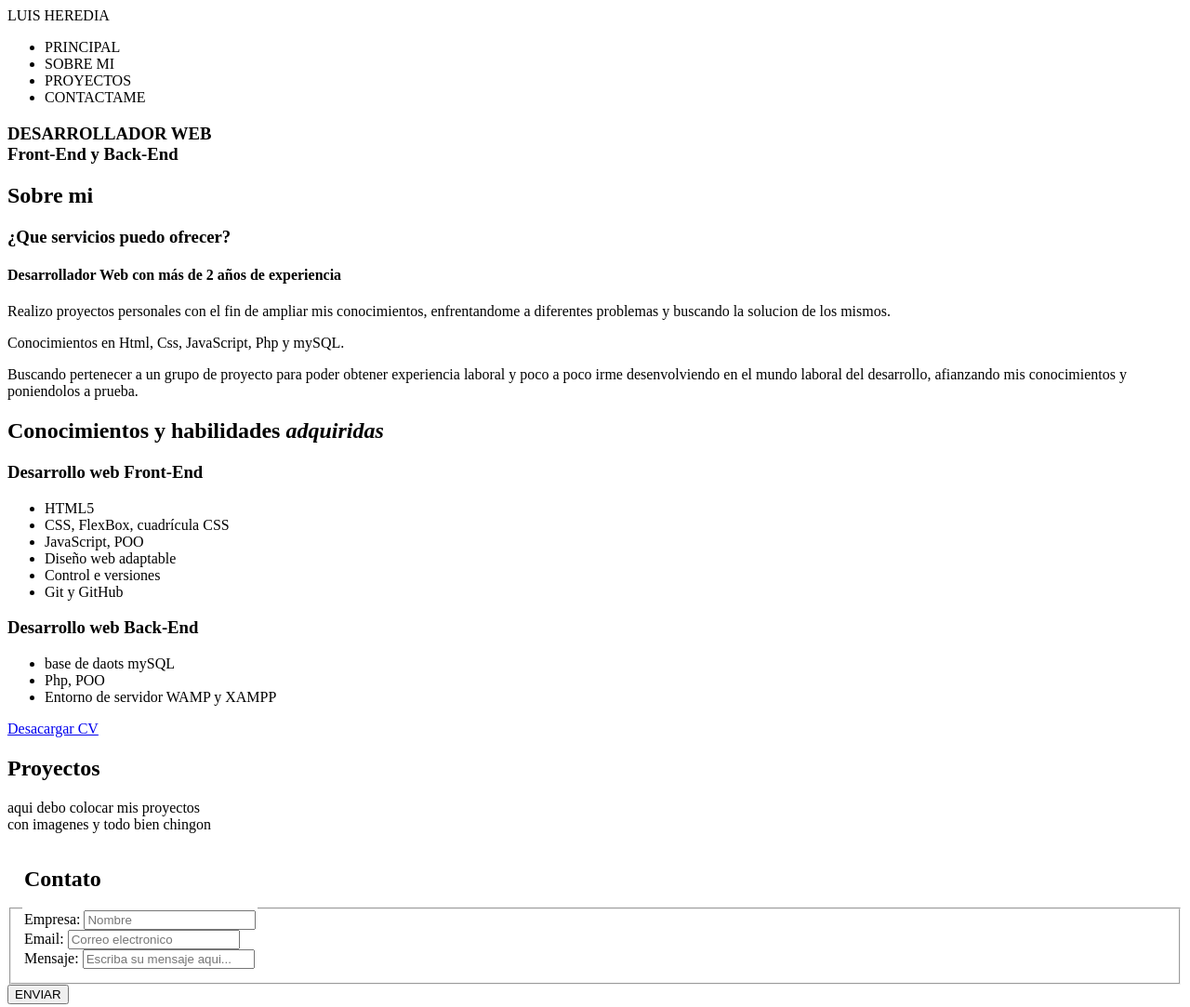
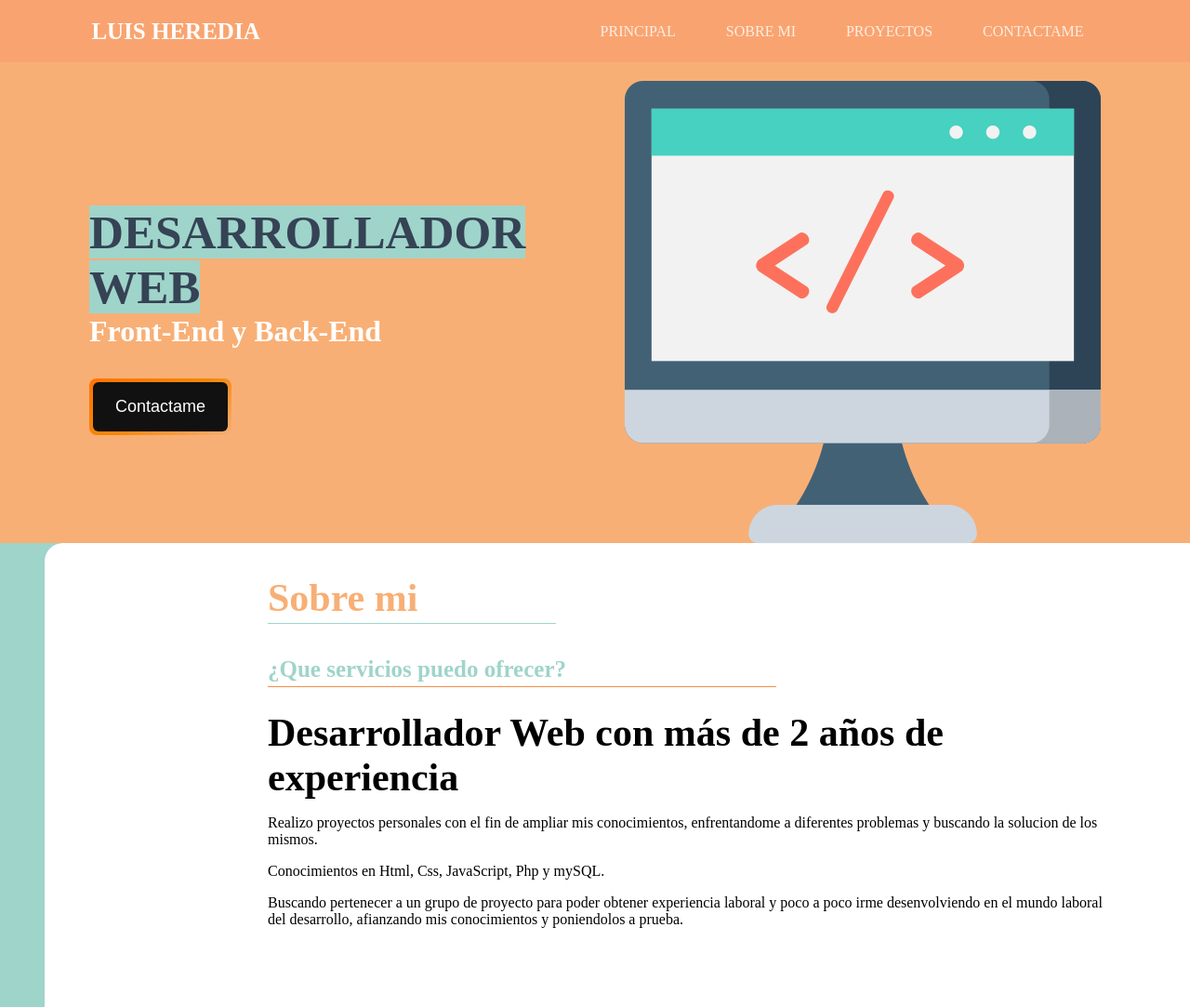
Before and after one commit to Skrillboss/portafolio, a plain HTML site: page index.html in a window 1280 px wide. Shown: the top 1083 px of the page at 93% size. Drawn offline with Linux system fonts and the light colour scheme.

Commit message:
primeros css

```diff
--- a/index.html
+++ b/index.html
@@ -5,6 +5,7 @@
     <meta charset="UTF-8">
     <meta name="viewport" content="width=4, initial-scale=1.0">
     <title>Portafolio</title>
+    <link rel="stylesheet" href="style.css">
 </head>
 
 <body>
@@ -15,26 +16,31 @@
         </aside>
         <nav>
             <ul>
-                <li>PRINCIPAL</li>
-                <li>SOBRE MI</li>
-                <li>PROYECTOS</li>
-                <li>CONTACTAME</li>
+                <li><a href="#principal">PRINCIPAL</a></li>
+                <li><a href="#sobreMi">SOBRE MI</a></li>
+                <li><a href="#proyectos">PROYECTOS</a></li>
+                <li><a href="#contactame">CONTACTAME</a></li>
             </ul>
         </nav>
     </header>
-    <section>
+    <section class="principal" id="principal">
         <article>
+            <div>
                 <h1>
                     <span>DESARROLLADOR WEB</span>
                     <br>
                     Front-End y Back-End
                 </h1>
+                <button href ="contactame" class="boton">
+                    <a href="#contactame">Contactame</a>
+                </button>
+            </div>
+            <img src="img/computadora.png" alt="Icono de una computadora">
         </article>
-        <article>
-            <div class="computadora"></div>
-        </article>
+
     </section>
-    <main>
+    <div class="contenedor">
+        <main id="sobreMi">
             <h2>Sobre mi</h2>
             <h3>¿Que servicios puedo ofrecer?</h3>
             <article>
@@ -60,6 +66,7 @@
                 </P>
             </article>
         </main>
+    </div>
 
     <section>
         <h2>Conocimientos y habilidades <em>adquiridas</em></h2>
@@ -85,13 +92,13 @@
 
         <a href="../Luis/CV_DAW.pdf">Desacargar CV</a>
     </section>
-    <section>
+    <section class="proyectos" id="proyectos">
         <h2>Proyectos</h2>
         <p>aqui debo colocar mis proyectos <br> con imagenes y todo bien chingon</p>
     </section>
 
 
-    <section>
+    <section class="contactame" id="contactame">
         <div class="contacto"></div>
         <form action="post">
             <fieldset>
@@ -113,8 +120,12 @@
         <footer>
             <article>
                 <ul>
-                    <li><a href="tel:+34655817730"><div class="telefono"></div>(+34) 659 124 454</a></li>
-                    <li><a href="mailto:heredialuis20@gmail.com"><div class="correo"></div>heredialuis20@gmail.com</a></li>
+                    <li><a href="tel:+34655817730">
+                            <div class="telefono"></div>(+34) 659 124 454
+                        </a></li>
+                    <li><a href="mailto:heredialuis20@gmail.com">
+                            <div class="correo"></div>heredialuis20@gmail.com
+                        </a></li>
                 </ul>
             </article>
             <aside>
--- /dev/null
+++ b/style.css
@@ -0,0 +1,151 @@
+body {
+    position: relative;
+    margin: 0;
+    background: #F8AF75;
+}
+
+header {
+    position: fixed;
+    background: #F9A470;
+    display: flex;
+    justify-content: space-between;
+    align-items: center;
+    padding-left: 6.15rem;
+    height: 4.2rem;
+    width: 100vw;
+    z-index: 1;
+}
+
+header > aside:first-child{
+    color: #fff;
+    font-size: 25px;
+    font-weight: bold;
+
+}
+
+nav {
+    width: 35rem;
+    margin-right: 13.3rem;
+}
+
+ul {
+    display: flex;
+    flex-direction: row;
+    justify-content: space-between;
+    list-style-type: none;
+}
+
+li a {
+    color: #FEEDE2;
+    text-decoration: none;
+
+}
+
+.principal article {
+
+    display: flex;
+    justify-content: space-between;
+    padding: 4.5rem 6rem 0 6rem;
+    min-height: 53vh;
+    align-items: center;
+}
+
+h1 {
+    display: block;
+    font-size: 2rem;
+    color: #FFFFFF;
+
+}
+
+
+h1 span {
+
+    background: var(--celeste-claro);
+    color: var(--azul-marino-oscuro);
+    width: 31.5rem;
+    font-size: 3.2rem;
+    background: #9FD4CA;
+    color: #354355;
+
+}
+
+.boton {
+    border: 0;
+    background-image: linear-gradient(150deg,
+            #ff7300,
+            #f5870a,
+            #F8AF75);
+    border-radius: 8px;
+    color: #fff;
+    display: flex;
+    font-size: 18px;
+    padding: 4px;
+    cursor: pointer;
+    transition: .3s;
+}
+
+.boton a {
+    background-color: #111;
+    padding: 16px 24px;
+    border-radius: 6px;
+    transition: .3s;
+    text-decoration: none;
+    color: inherit;
+
+}
+
+.boton:hover a {
+    background: none;
+}
+
+.boton:active {
+    transition: .1s;
+    transform: scale(0.9);
+
+}
+
+article img {
+
+    position: relative;
+    top: 8px;
+
+}
+
+.contenedor {
+    display: flex;
+    justify-content: flex-end;
+
+}
+
+main {
+
+    width: 57rem;
+    height: 45vh;
+    background-color: #FFFFFF;
+    box-shadow: -200px 0 0 0px #9FD4CA, -230px 0 0 0px #F48E4F;
+    padding: 0 5rem 2rem 15rem;
+    padding-left: 15rem;
+    border-radius: 20px 0 0 20px;
+    min-height: 33rem;
+}
+
+main h2:first-child {
+    border-bottom: 1px solid #9FD4CA;
+    width: 34%;
+    font-size: 42px;
+    color: #F8AF75;
+    padding-bottom: 3px;
+}
+
+main h3 {
+    border-bottom: 1px solid #F48E4F;
+    width: 60%;
+    font-size: 25px;
+    color: #9FD4CA;
+    padding-bottom: 4px;
+}
+
+main h4 {
+    margin: 1rem 0;
+    font-size: 42px;
+}
```
Also changed, not shown: img/computadora.png (added). Lines whose indentation alone changed are shown as unchanged.
